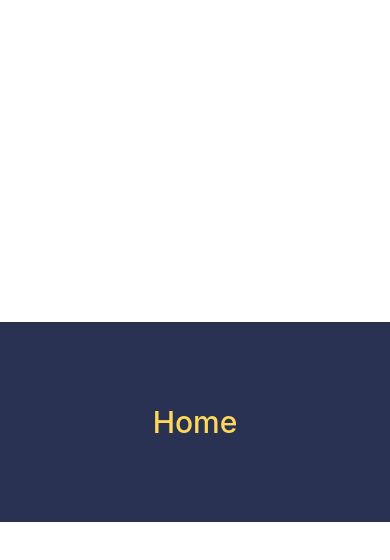
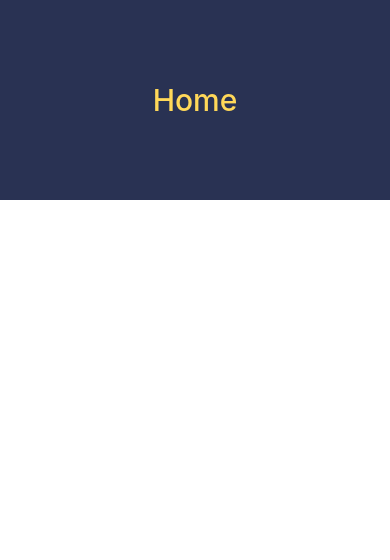
Before and after one commit to fedengarcia/react-native-ecommerce, a React Native app: screen / in a window 390 px wide. Shown: the top 560 px of the page. Built offline with nearby package versions, Linux system fonts and the light colour scheme.

Commit message:
Home and header

```diff
--- a/App.js
+++ b/App.js
@@ -14,7 +14,7 @@ const styles = StyleSheet.create({
   container: {
     flex: 1,
     backgroundColor: '#fff',
-    alignItems: 'center',
+    alignItems: 'flex-start',
     justifyContent: 'center',
   },
 });
--- a/src/screens/Home/Home.js
+++ b/src/screens/Home/Home.js
@@ -5,9 +5,10 @@ import Header from '../../components/Header/Header'
 
 const Home = () => {
   return (
-    <>
+    <View style={styles.container}>
       <Header title={"Home"}/>
-    </>
+
+    </View>
   )
 }
 
--- a/src/screens/Home/HomeStyles.js
+++ b/src/screens/Home/HomeStyles.js
@@ -1,5 +1,9 @@
 import { StyleSheet } from "react-native";
 
 export const styles = StyleSheet.create({
-
+    container: {
+        width: '100%',
+        height:'100%',
+        alignItems:'flex-start'
+    }
 })
```
